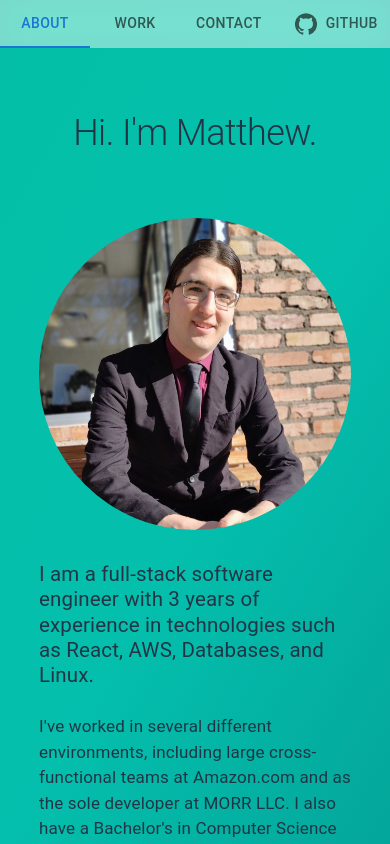
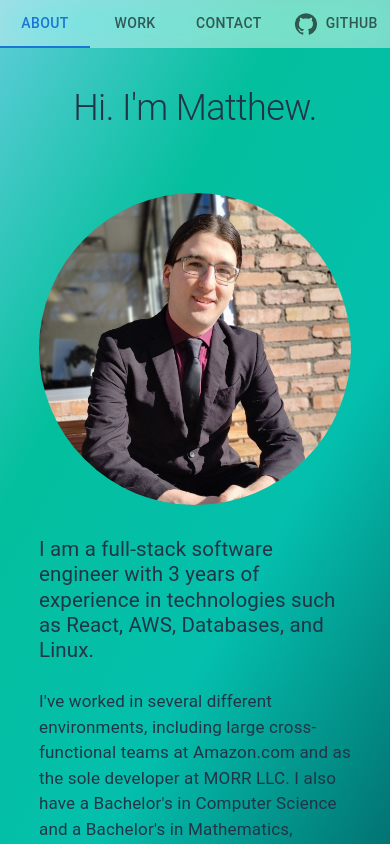
Before and after one commit to Matthew-MT/Portfolio, a React (Vite) app: page / in a window 390 px wide. Shown: the top 844 px of the page. Built offline with nearby package versions, Linux system fonts and the light colour scheme.

Commit message:
Fixed bug with scrolling on mobile. Scrolling is now window-controlled instead of root-element-controlled.

```diff
--- a/src/App.css
+++ b/src/App.css
@@ -1,10 +1,8 @@
 #root {
   margin: 0 auto;
   width: 100vw;
-  height: 100vh;
   display: flex;
   flex-direction: column;
-  overflow-x: hidden;
 }
 
 .logo {
--- a/src/components/Navigation.tsx
+++ b/src/components/Navigation.tsx
@@ -13,12 +13,12 @@ export default function Navigation({ sx, ...props }: TabsProps) {
 
     // hooks
     const location = useLocation();
-    const [top, setTop] = useState<boolean>((document.getElementById("root")?.scrollTop ?? 0) < 1);
+    const [top, setTop] = useState<boolean>(window.scrollY < 1);
 
     useEffect(() => {
-        function handleScroll() { setTop((document.getElementById("root")?.scrollTop ?? 0) < 1); console.log(document.getElementById("root")?.scrollTop); }
-        document.getElementById("root")?.addEventListener("scroll", handleScroll);
-        return () => document.getElementById("root")?.removeEventListener("scroll", handleScroll);
+        function handleScroll() { setTop(window.scrollY < 1); }
+        window.addEventListener("scroll", handleScroll);
+        return () => window.removeEventListener("scroll", handleScroll);
     }, []);
 
     return <Tabs
--- a/src/index.css
+++ b/src/index.css
@@ -23,11 +23,12 @@ a:hover {
 }
 
 body {
+  display: flex;
+  place-items: top;
+  min-width: 320px;
+  min-height: 100vh;
   margin: 0;
-  display: flex;
-  place-items: center;
-  min-width: 320px;
-  min-height: 100%;
+  overflow-x: hidden;
   background-image: linear-gradient(120deg, #5FCDD9, #04BF9D, #04BFAD, #027373);
   background-size: 400% 400%;
   background-attachment: fixed;
--- a/src/pages/About.tsx
+++ b/src/pages/About.tsx
@@ -63,7 +63,7 @@ export default function About({
             alignSelf: "center",
             marginTop: "calc(112px - 4rem)",
             width: `min(80vw, ${theme.breakpoints.values.xl}px)`,
-            padding: "4rem",
+            padding: "min(4rem, 10vw)",
             alignItems: "center",
             gap: "4rem",
         }}
--- a/src/pages/Contact.tsx
+++ b/src/pages/Contact.tsx
@@ -26,7 +26,7 @@ export default function About() {
             alignSelf: "center",
             width: `min(80vw, ${theme.breakpoints.values.xl}px)`,
             marginTop: "calc(112px - 4rem)",
-            padding: "4rem",
+            padding: "min(4rem, 10vw)",
             alignItems: "center",
             gap: "48px",
         }}
--- a/src/pages/Work.tsx
+++ b/src/pages/Work.tsx
@@ -90,9 +90,9 @@ export default function Work({
     }, 100);
 
     useEffect(() => {
-        function handleScroll() { setFilter((document.getElementById("root")?.scrollTop || 0) >= (skillsRef.current?.getBoundingClientRect().top ?? 0)); }
-        document.getElementById("root")?.addEventListener("scroll", handleScroll);
-        return () => document.getElementById("root")?.removeEventListener("scroll", handleScroll);
+        function handleScroll() { setFilter(window.scrollY >= (skillsRef.current?.getBoundingClientRect().top ?? 0)); }
+        window.addEventListener("scroll", handleScroll);
+        return () => window.removeEventListener("scroll", handleScroll);
     }, []);
 
     return <Stack
@@ -102,7 +102,7 @@ export default function Work({
             alignSelf: "center",
             width: `min(80vw, ${theme.breakpoints.values.xl}px)`,
             marginTop: "calc(112px - 4rem)",
-            padding: "4rem",
+            padding: "min(4rem, 10vw)",
             alignItems: "center",
             gap: "48px",
         }}
```
